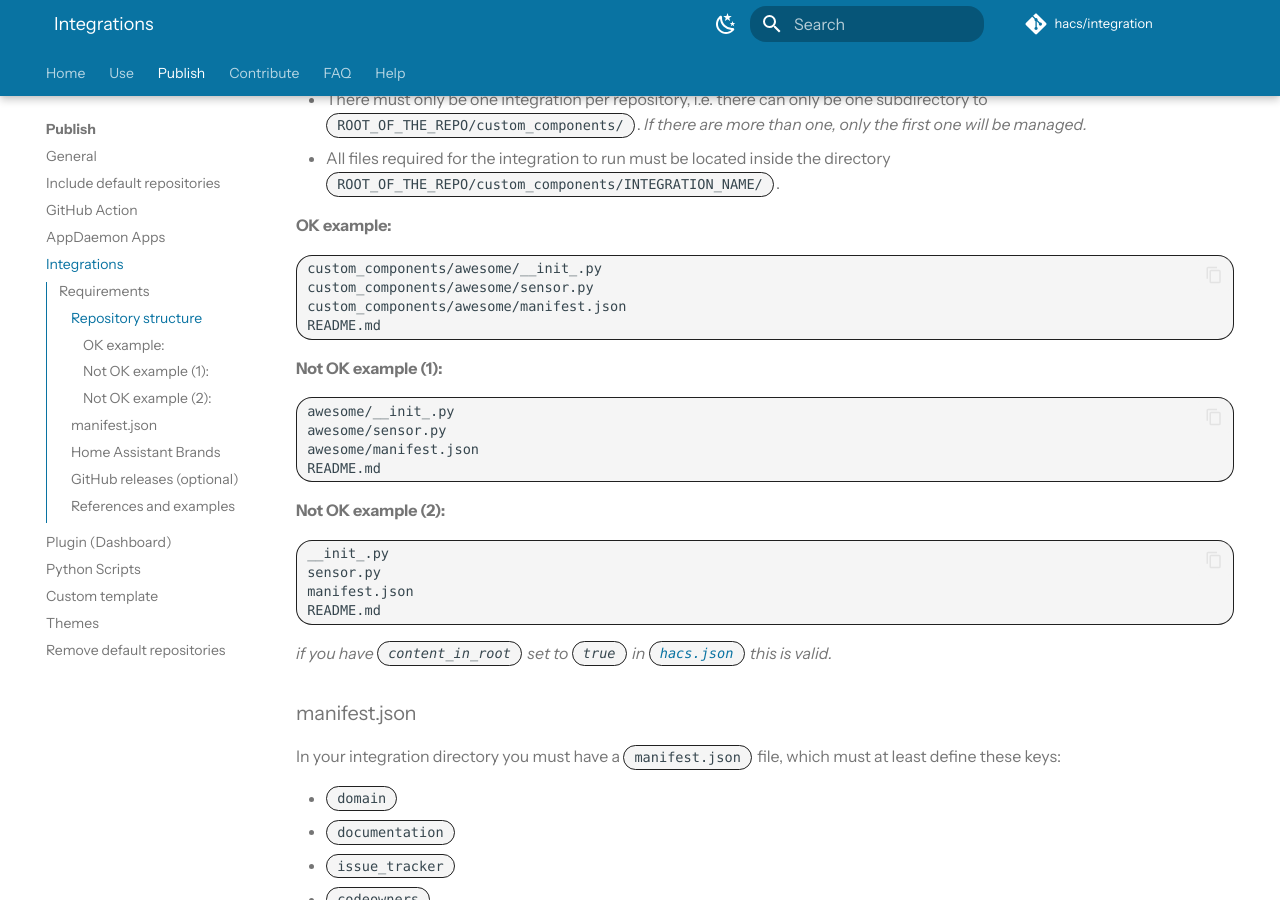
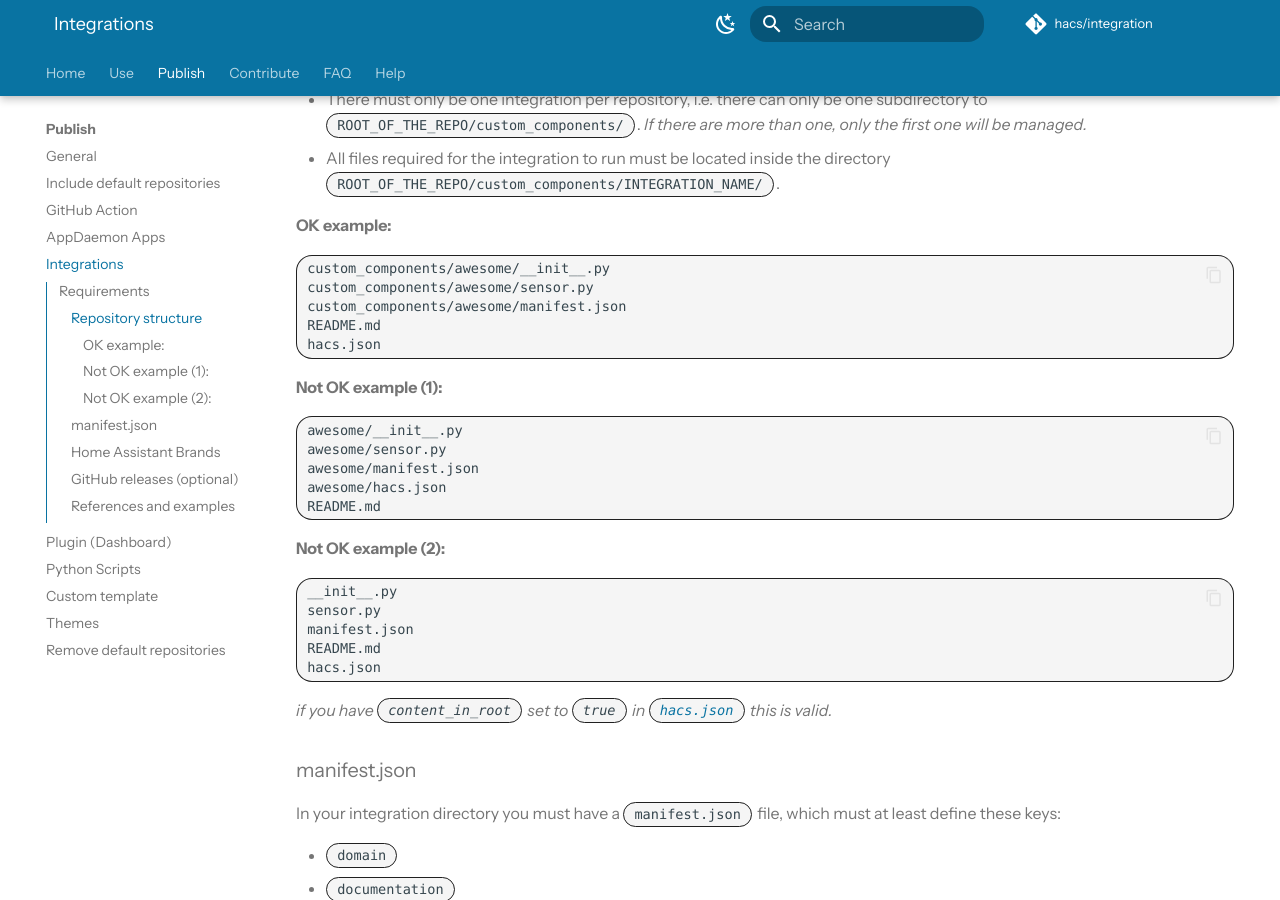
Before and after one commit to hacs/documentation, an MkDocs documentation site: the page built from source/docs/publish/integration.md, in a window 1280 px wide and 900 px high, scrolled down 345 px. Built offline with MkDocs 1.6.1 and Material for MkDocs 9.7.7, drawn with Linux system fonts in a browser that asks for light colours; some web fonts are replaced; plug-ins that fetch from the network failed and are left out; comment, search, counter and statistics services are not loaded.

Commit message:
Correct __init__ filename in publish instructions (#599)
* Correct __init__ filename in publish instructions

* Also include hacs.json while spelling out repo format

---------

Co-authored-by: Joakim Sørensen <joasoe@gmail.com>

````diff
--- a/source/docs/publish/integration.md
+++ b/source/docs/publish/integration.md
@@ -17,28 +17,31 @@ For an integration repository to be valid, it must meet the requirements below.
 #### OK example:
 
 ```
-custom_components/awesome/__init_.py
+custom_components/awesome/__init__.py
 custom_components/awesome/sensor.py
 custom_components/awesome/manifest.json
 README.md
+hacs.json
 ```
 
 #### Not OK example (1):
 
 ```
-awesome/__init_.py
+awesome/__init__.py
 awesome/sensor.py
 awesome/manifest.json
+awesome/hacs.json
 README.md
 ```
 
 #### Not OK example (2):
 
 ```
-__init_.py
+__init__.py
 sensor.py
 manifest.json
 README.md
+hacs.json
 ```
 
 _if you have `content_in_root` set to `true` in [`hacs.json`](start.md#hacsjson) this is valid._
````
